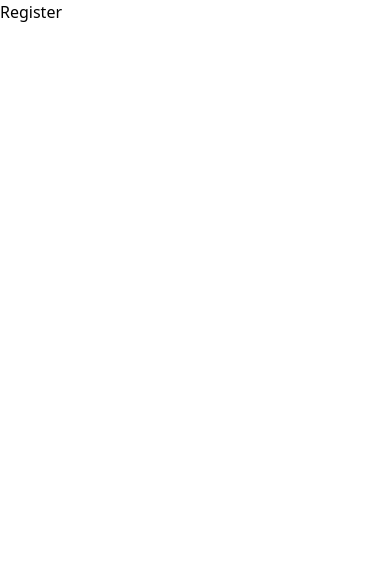
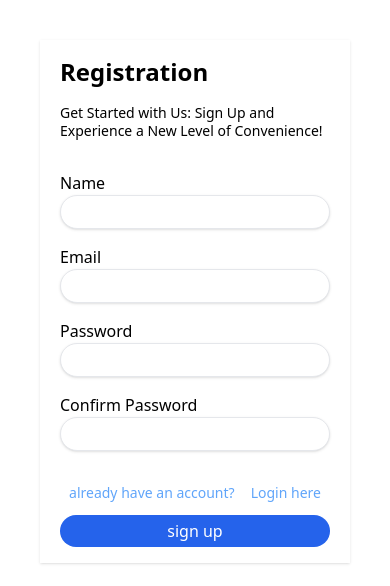
Before and after one commit to WaiLinnAung16/contactDashboard, a React (Vite) app: page /register in a window 390 px wide. Shown: the top 586 px of the page. Built offline with nearby package versions, Linux system fonts and the light colour scheme.

Commit message:
register ui

```diff
--- a/src/pages/Register.jsx
+++ b/src/pages/Register.jsx
@@ -1,7 +1,140 @@
 import React from "react";
+import { useState } from "react";
+import { Link } from "react-router-dom";
 
 const Register = () => {
-  return <div>Register</div>;
+  const [name, setName] = useState("");
+  const [email, setEmail] = useState("");
+  const [password, setPassword] = useState("");
+  const [password_confirmation, setPasswordConfirmation] = useState("");
+  const [errors, setErrors] = useState({});
+
+  const validation = () => {
+    let errorText = {};
+    let isValid = true;
+    if (name.length < 2) {
+      isValid = false;
+      errorText["name"] = "name must be at least 3 characters";
+    }
+    if (email.length === 0) {
+      isValid = false;
+      errorText["email"] = "email required";
+    } else if (!email.match(/^\S+@\S+$/)) {
+      isValid = false;
+      errorText["email"] = "invalid email";
+    }
+
+    if (password.length < 8) {
+      isValid = false;
+      errorText["password"] = "password must have at least 8 characters";
+    }
+    if (password_confirmation !== password) {
+      isValid = false;
+      errorText["password_confirmation"] = "password does not match";
+    }
+    setErrors(errorText);
+    return isValid;
+  };
+
+  const formHandler = (e) => {
+    e.preventDefault();
+    if (validation()) {
+      console.log(name, email, password);
+    }
+  };
+
+  return (
+    <div className="flex items-center justify-between px-10 py-5 my-5 md:my-0">
+      <div className="hidden md:block w-[50%] h-auto">
+        <img
+          src="https://img.freepik.com/premium-vector/smiling-man-holding-smart-phone-wearing-casual-clothes-standing-showing-thumbs-up-positive-gesture-ok-sign-gesture-language-concept-illustration_270158-266.jpg?w=740"
+          className="object-cover"
+        />
+      </div>
+
+      <div className="shadow md:shadow-none px-5 py-4 w-[350px] lg:w-[30%] mx-auto">
+        <div className="mb-8">
+          <h1 className="font-bold text-2xl mb-4">Registration</h1>
+          <p className="text-sm leading-tight">
+            Get Started with Us: Sign Up and Experience a New Level of
+            Convenience!
+          </p>
+        </div>
+        <div>
+          <form onSubmit={formHandler}>
+            <div className="mb-4">
+              <label htmlFor="username">Name</label>
+              <input
+                value={name}
+                onChange={(e) => setName(e.target.value)}
+                className="shadow block border rounded-full px-2 py-1 w-full  focus:outline-blue-400 "
+                type="text"
+                id="username"
+              />
+              <span className="text-red-500">
+                {errors.name ? errors.name : ""}
+              </span>
+            </div>
+            <div className="mb-4">
+              <label htmlFor="email">Email</label>
+              <input
+                value={email}
+                onChange={(e) => setEmail(e.target.value)}
+                className="shadow block border rounded-full px-2 py-1 w-full  focus:outline-blue-400"
+                type="text"
+                id="email"
+              />
+              <span className="text-red-500">
+                {errors.email ? errors.email : ""}
+              </span>
+            </div>
+            <div className="mb-4">
+              <label htmlFor="password">Password</label>
+              <input
+                value={password}
+                onChange={(e) => setPassword(e.target.value)}
+                className="shadow block border rounded-full px-2 py-1 w-full  focus:outline-blue-400"
+                type="text"
+                id="password"
+              />
+              <span className="text-red-500">
+                {errors.password ? errors.password : ""}
+              </span>
+            </div>
+
+            <div className="mb-8">
+              <label htmlFor="passwordConfirmation">Confirm Password</label>
+              <input
+                value={password_confirmation}
+                onChange={(e) => setPasswordConfirmation(e.target.value)}
+                className="shadow block border rounded-full px-2 py-1 w-full  focus:outline-blue-400"
+                type="text"
+                id="passwordConfirmation"
+              />
+              <span className="text-red-500">
+                {errors.password_confirmation
+                  ? errors.password_confirmation
+                  : ""}
+              </span>
+            </div>
+
+            <div className="text-blue-400 flex justify-center text-sm gap-4 mb-3">
+              <p>already have an account?</p>
+              <Link to="/login">
+                <span className="cursor-pointer">Login here</span>
+              </Link>
+            </div>
+            <button
+              type="submit"
+              className="bg-blue-600 px-5 py-1 w-full text-white rounded-full"
+            >
+              sign up
+            </button>
+          </form>
+        </div>
+      </div>
+    </div>
+  );
 };
 
 export default Register;
```
